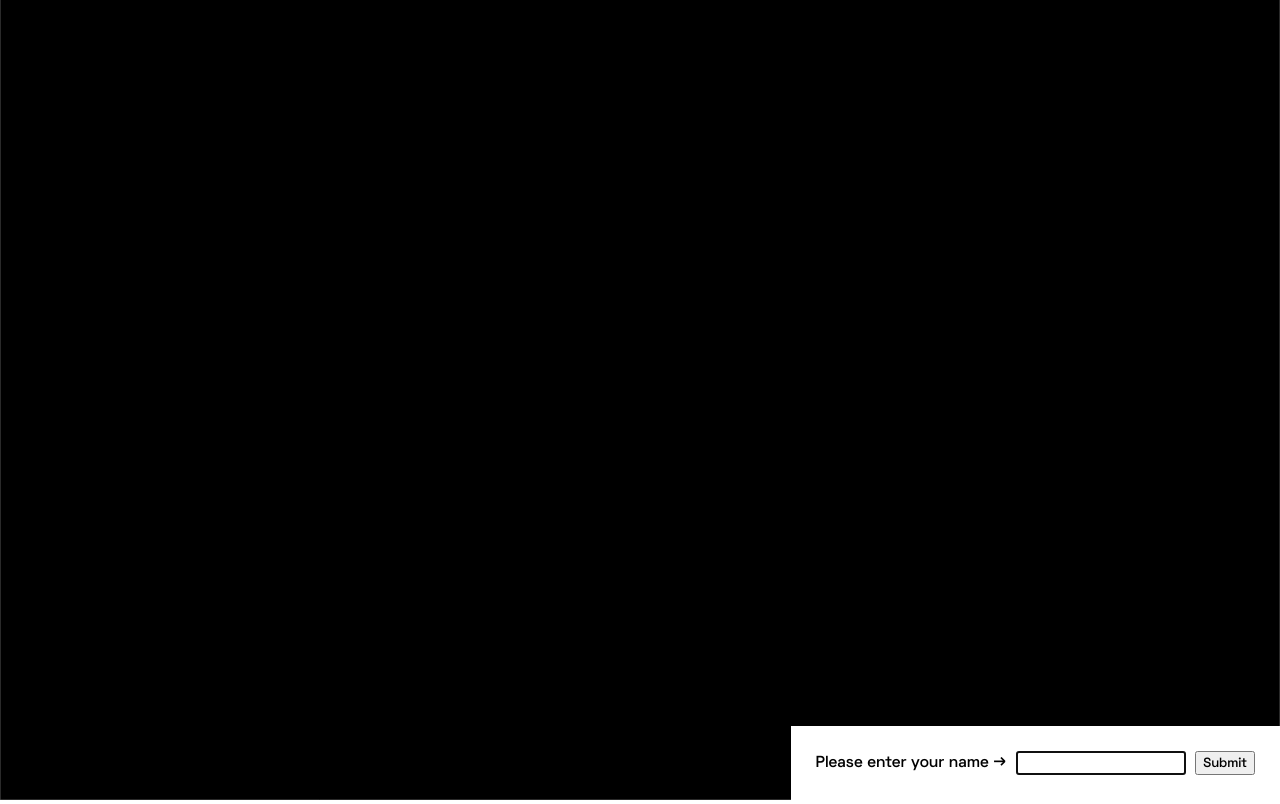
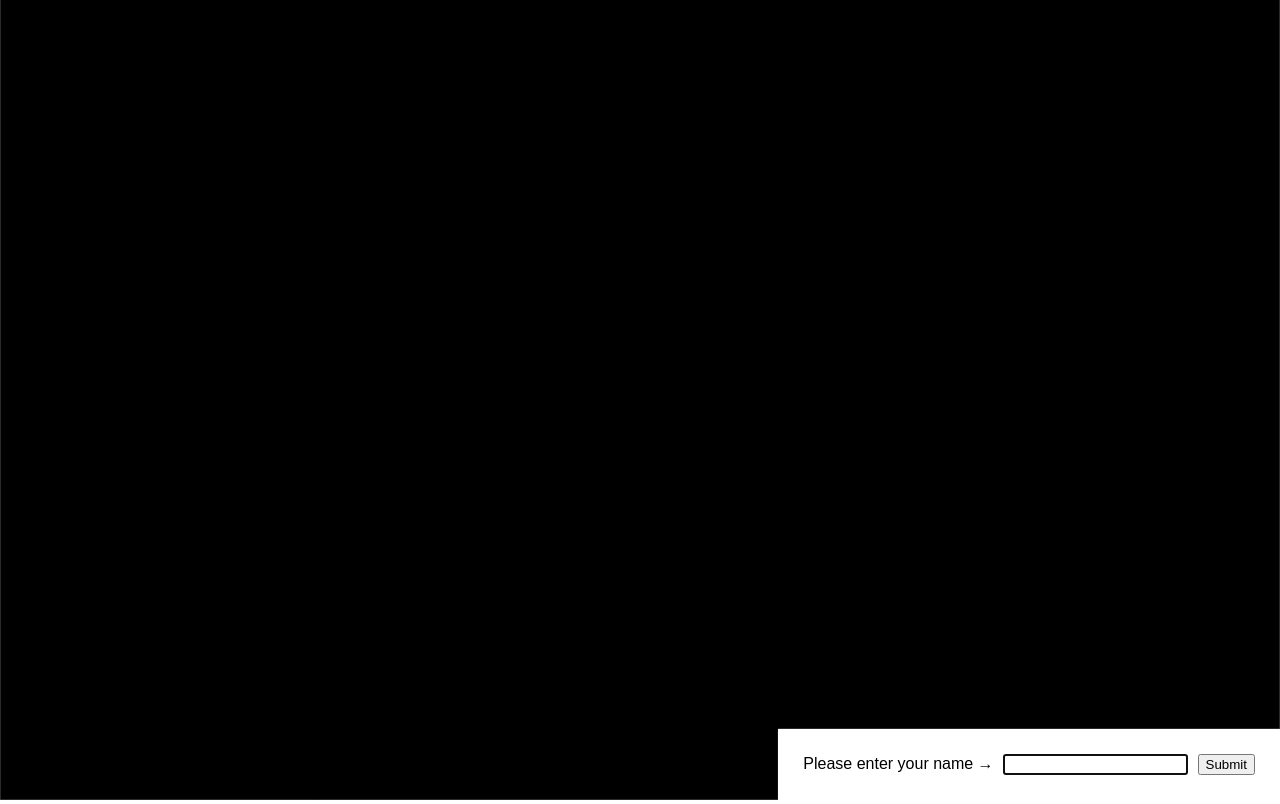
Before and after one commit to behalfstudio/falling-names, a plain HTML site: page index.html in a window 1280 px wide. Drawn offline with nearby package versions, Linux system fonts and the light colour scheme; animation ran at ten frames a second; files whose address does not match are found by name.

Commit message:
Update styles.css

```diff
--- a/styles.css
+++ b/styles.css
@@ -20,11 +20,11 @@ body {
   width: auto;
   height: auto;
   background-color: white;
-  font-family: "Space Grotesk";
+  font-family: sans-serif;
   padding: 25px;
 }
 
 input {
-  font-family: "Space Grotesk";
+  font-family: sans-serif;
   margin-left: 5px;
 }
```
